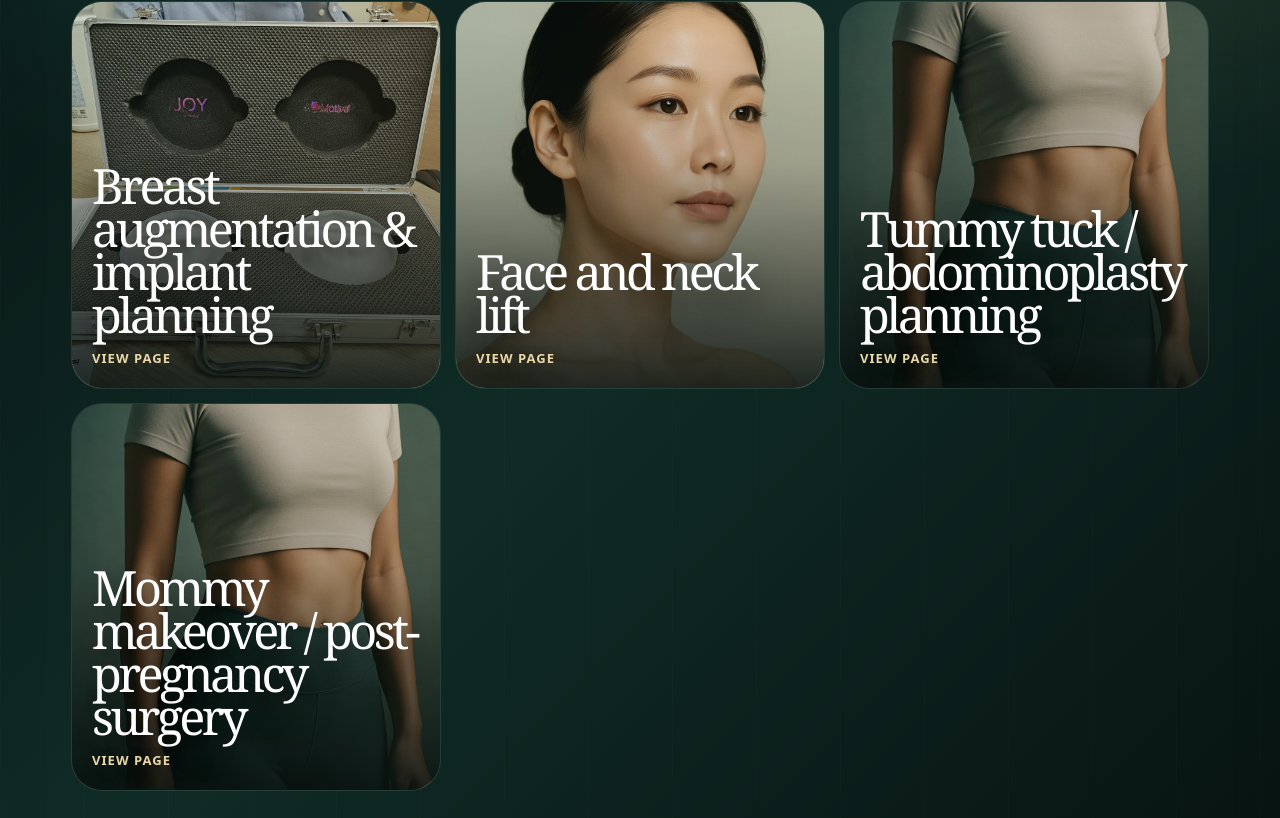
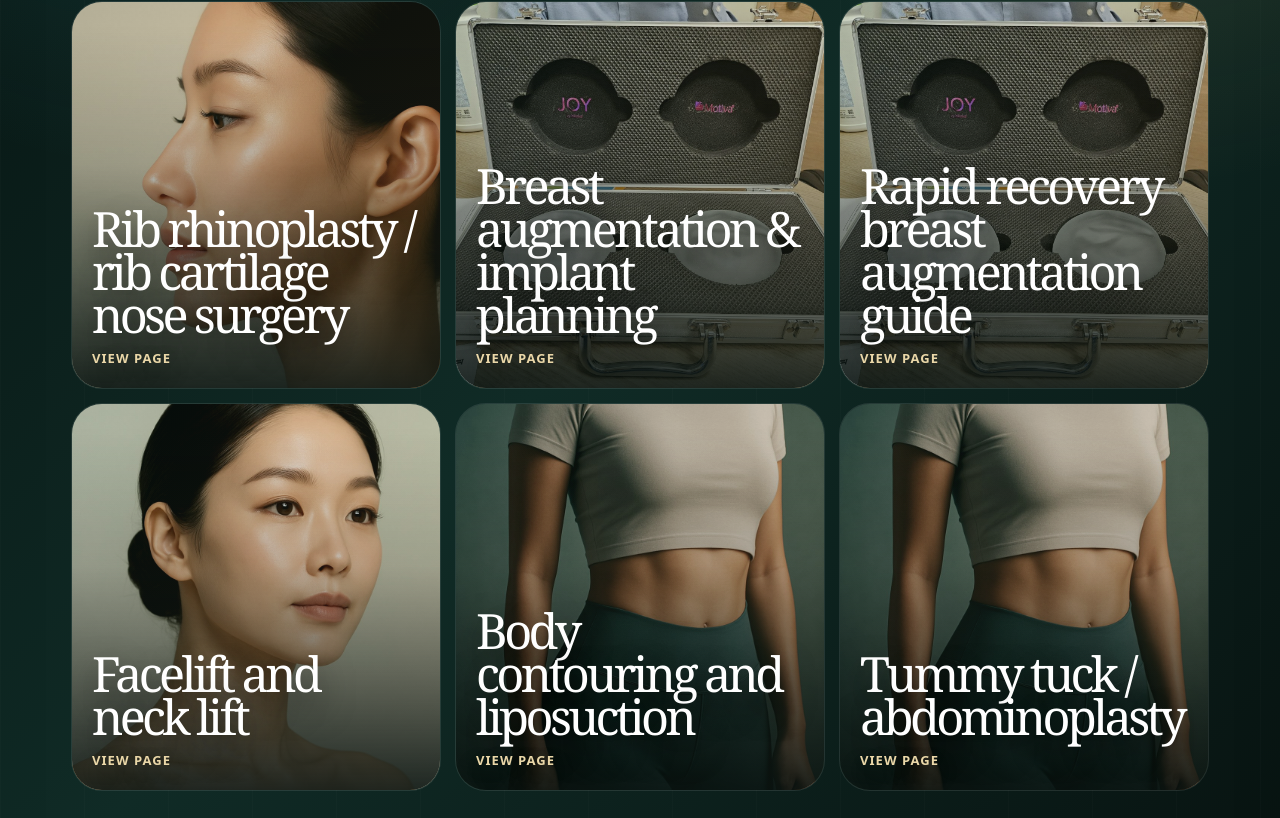
Before and after one commit to zatyrical/plasticwebsite, a Next.js app: page / in a window 1280 px wide. Shown: the part 3044-3862 px from the top of the page. Built offline with nearby package versions, Linux system fonts and the light colour scheme.

Commit message:
Prioritise requested aesthetic procedure guides

```diff
--- a/app/treatmentTiles.ts
+++ b/app/treatmentTiles.ts
@@ -31,10 +31,12 @@ export const reconstructiveTreatments: TreatmentTile[] = [
 ];
 
 export const aestheticSignatureTreatments: TreatmentTile[] = [
-  { title: 'Breast augmentation & implant planning', href: '/breast-augmentation-singapore', image: '/images/aesthetic-breast/breast-implants-motiva-consultation-singapore.jpg', alt: 'Breast implant samples used during breast augmentation and Motiva implant consultation planning in Singapore' },
-  { title: 'Face and neck lift', href: '/face-neck-lift-singapore', image: '/images/aesthetic-ai/face-neck-lift.jpg', alt: 'Asian lower face, jawline and neck image for face and neck lift' },
-  { title: 'Tummy tuck / abdominoplasty planning', href: '/tummy-tuck-singapore', image: '/images/aesthetic-ai/body-contouring.jpg', alt: 'Asian-focused abdominal contouring image representing tummy tuck, abdominoplasty and diastasis recti consultation in Singapore' },
-  { title: 'Mommy makeover / post-pregnancy surgery', href: '/mommy-makeover-singapore', image: '/images/aesthetic-ai/body-contouring.jpg', alt: 'Asian-focused image representing post-pregnancy abdominal and breast surgery consultation in Singapore' }
+  { title: 'Rib rhinoplasty / rib cartilage nose surgery', href: '/rib-rhinoplasty-singapore', image: '/images/aesthetic-ai/asian-rhinoplasty.jpg', alt: 'Illustrative side-profile nose image for rib rhinoplasty planning' },
+  { title: 'Breast augmentation & implant planning', href: '/breast-augmentation-singapore', image: '/images/aesthetic-breast/breast-implants-motiva-consultation-singapore.jpg', alt: 'Breast implant samples used during consultation planning' },
+  { title: 'Rapid recovery breast augmentation guide', href: '/24-hour-rapid-recovery-breast-augmentation-singapore', image: '/images/aesthetic-breast/breast-implants-motiva-consultation-singapore.jpg', alt: 'Breast implant samples representing breast augmentation recovery planning' },
+  { title: 'Facelift and neck lift', href: '/face-neck-lift-singapore', image: '/images/aesthetic-ai/face-neck-lift.jpg', alt: 'Illustrative lower face, jawline and neck image for consultation planning' },
+  { title: 'Body contouring and liposuction', href: '/body-contouring-liposuction-singapore', image: '/images/aesthetic-ai/body-contouring.jpg', alt: 'Illustrative abdominal contouring image for consultation planning' },
+  { title: 'Tummy tuck / abdominoplasty', href: '/tummy-tuck-singapore', image: '/images/aesthetic-ai/body-contouring.jpg', alt: 'Illustrative abdominal image for tummy tuck consultation planning' }
 ];
 
 export const reconstructiveSignatureTreatments: TreatmentTile[] = [
```
